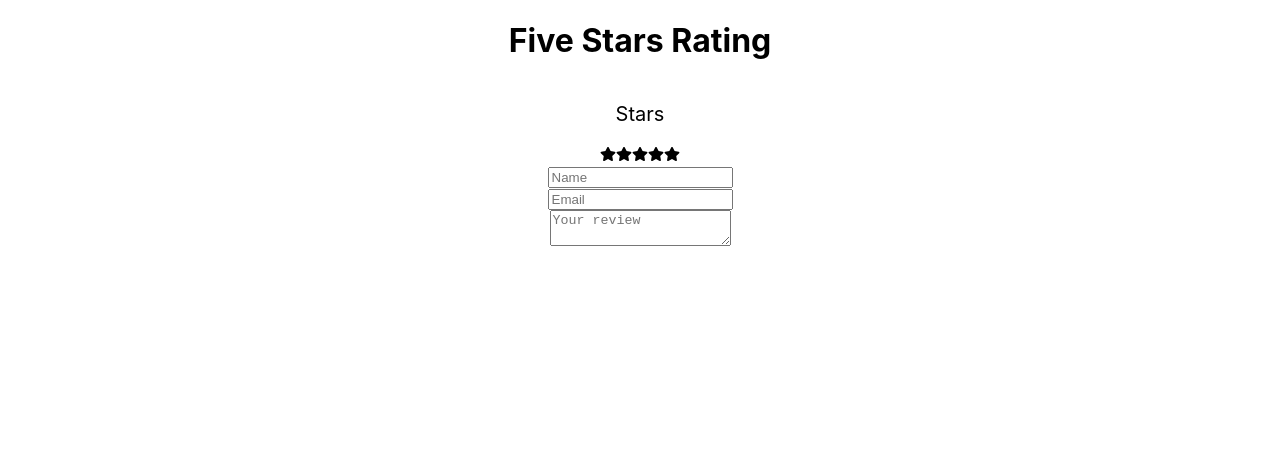
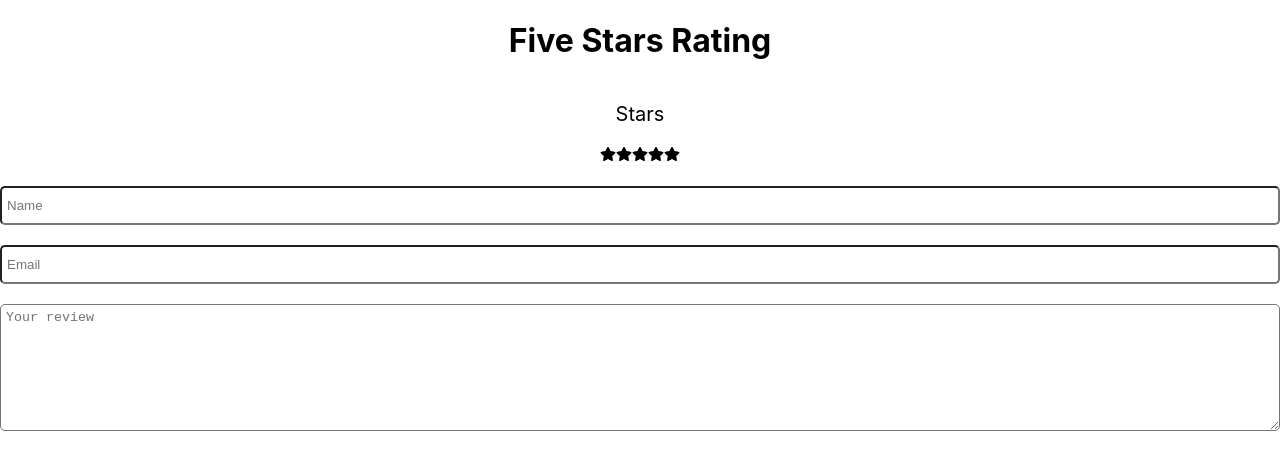
Before and after one commit to LizNgoNgoc/starRating, a React (Create React App) app in the folder my-app/: page / in a window 1280 px wide. Shown: the top 470 px of the page. Built offline with nearby package versions, Linux system fonts and the light colour scheme.

Commit message:
update form css

```diff
--- a/my-app/src/components/rating/fastars.module.css
+++ b/my-app/src/components/rating/fastars.module.css
@@ -3,7 +3,7 @@
     flex-direction: column;
     align-items: center;
     margin: auto;
-    width: 200px;
+    width: 100%;
     height: 100px;
 }
 
--- a/my-app/src/components/review/Form.jsx
+++ b/my-app/src/components/review/Form.jsx
@@ -2,9 +2,9 @@ import styles from './form.module.css';
 
 
 function Form() {
-    return <form>
-        <input type='text' name='name' placeholder='Name'></input>
-        <input type='text' name='email' placeholder='Email'></input>
+    return <form className={styles.form}>
+        <input type='text' name='name' placeholder='Name' className={styles.input}></input>
+        <input type='text' name='email' placeholder='Email' className={styles.input}></input>
         <textarea placeholder='Your review' className={styles.textarea}></textarea>
     </form>
 }
--- a/my-app/src/components/review/form.module.css
+++ b/my-app/src/components/review/form.module.css
@@ -0,0 +1,19 @@
+.form {
+    width: 100%;
+    display: flex;
+    flex-direction: column;
+    gap: 20px;
+    margin-top: 20px;
+}
+
+.input {
+    height: 35px;
+    border-radius: 5px;
+    padding: 0 5px;
+}
+
+.textarea {
+    height: 115px;
+    border-radius: 5px;
+    padding: 5px;
+}
```
